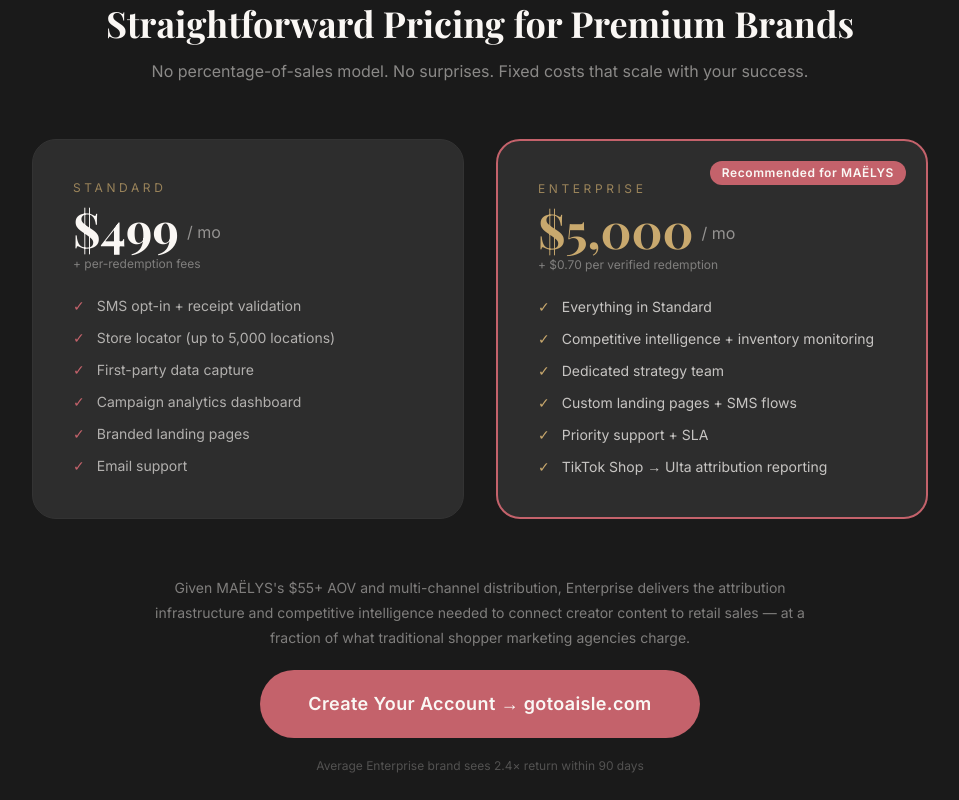
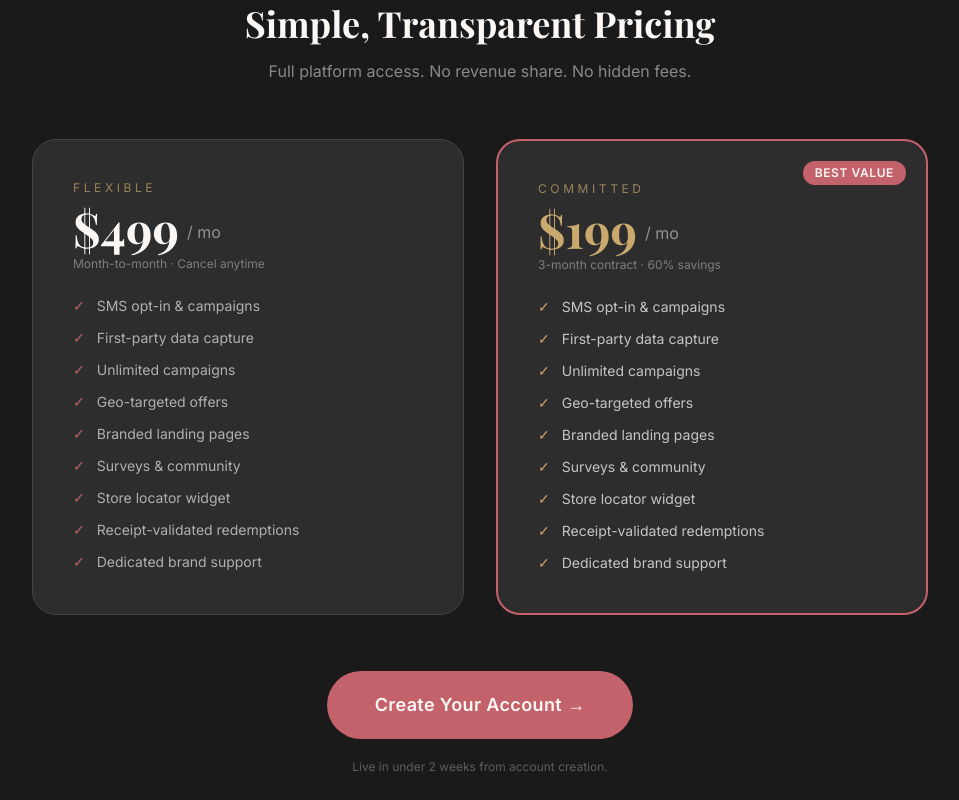
Before and after one commit to roko-boy/aisle-maelys-flywheel, a Next.js app: page / in a window 1280 px wide. Shown: the part 3560-4360 px from the top of the page, without its empty margins (160-1119 px from the left). Built offline with nearby package versions, Linux system fonts and the light colour scheme; a web font is replaced by a local one.

Commit message:
Fix pricing tiers:  MTM + /3mo contract, update CTA to brands.gotoaisle.com/signup

```diff
--- a/app/page.tsx
+++ b/app/page.tsx
@@ -530,31 +530,31 @@
               className="text-xs tracking-[0.4em] uppercase mb-3"
               style={{ color: "#C9A96E", fontFamily: "var(--font-inter)" }}
             >
-              Investment
+              Pricing
             </p>
             <h2
               className="text-4xl font-bold"
               style={{ fontFamily: "var(--font-playfair)", color: "#FAF7F4" }}
             >
-              Straightforward Pricing for Premium Brands
+              Simple, Transparent Pricing
             </h2>
             <p className="mt-4 text-base" style={{ fontFamily: "var(--font-inter)", color: "#FAF7F4", opacity: 0.5 }}>
-              No percentage-of-sales model. No surprises. Fixed costs that scale with your success.
+              Full platform access. No revenue share. No hidden fees.
             </p>
           </div>
 
           <div className="grid grid-cols-1 md:grid-cols-2 gap-8 mb-14">
-            {/* Standard */}
+            {/* Month-to-month */}
             <div
               className="rounded-3xl p-10 border flex flex-col"
-              style={{ backgroundColor: "#2D2D2D", borderColor: "#333333" }}
+              style={{ backgroundColor: "#2D2D2D", borderColor: "#444444" }}
             >
               <div className="mb-6">
                 <p
                   className="text-xs tracking-[0.3em] uppercase mb-2"
                   style={{ fontFamily: "var(--font-inter)", color: "#C9A96E", opacity: 0.7 }}
                 >
-                  Standard
+                  Flexible
                 </p>
                 <div className="flex items-end gap-2 mb-1">
                   <span
@@ -568,18 +568,21 @@
                   </span>
                 </div>
                 <p className="text-xs" style={{ fontFamily: "var(--font-inter)", color: "#FAF7F4", opacity: 0.4 }}>
-                  + per-redemption fees
+                  Month-to-month · Cancel anytime
                 </p>
               </div>
               <div className="flex-1">
                 <ul className="space-y-3">
                   {[
-                    "SMS opt-in + receipt validation",
-                    "Store locator (up to 5,000 locations)",
+                    "SMS opt-in & campaigns",
                     "First-party data capture",
-                    "Campaign analytics dashboard",
+                    "Unlimited campaigns",
+                    "Geo-targeted offers",
                     "Branded landing pages",
-                    "Email support",
+                    "Surveys & community",
+                    "Store locator widget",
+                    "Receipt-validated redemptions",
+                    "Dedicated brand support",
                   ].map((item) => (
                     <li key={item} className="flex items-start gap-3 text-sm" style={{ fontFamily: "var(--font-inter)" }}>
                       <span style={{ color: "#C4626B" }}>✓</span>
@@ -590,7 +593,7 @@
               </div>
             </div>
 
-            {/* Enterprise */}
+            {/* 3-month contract */}
             <div
               className="rounded-3xl p-10 flex flex-col relative overflow-hidden"
               style={{ backgroundColor: "#2D2D2D", border: "2px solid #C4626B" }}
@@ -599,39 +602,42 @@
                 className="absolute top-5 right-5 text-xs font-semibold px-3 py-1 rounded-full"
                 style={{ backgroundColor: "#C4626B", color: "#FAF7F4", fontFamily: "var(--font-inter)", letterSpacing: "0.05em" }}
               >
-                Recommended for MAËLYS
+                BEST VALUE
               </div>
               <div className="mb-6">
                 <p
                   className="text-xs tracking-[0.3em] uppercase mb-2"
                   style={{ fontFamily: "var(--font-inter)", color: "#C9A96E", opacity: 0.7 }}
                 >
-                  Enterprise
+                  Committed
                 </p>
                 <div className="flex items-end gap-2 mb-1">
                   <span
                     className="text-5xl font-bold"
                     style={{ fontFamily: "var(--font-playfair)", color: "#C9A96E" }}
                   >
-                    $5,000
+                    $199
                   </span>
                   <span className="text-base mb-2" style={{ fontFamily: "var(--font-inter)", color: "#FAF7F4", opacity: 0.5 }}>
                     / mo
                   </span>
                 </div>
                 <p className="text-xs" style={{ fontFamily: "var(--font-inter)", color: "#FAF7F4", opacity: 0.4 }}>
-                  + $0.70 per verified redemption
+                  3-month contract · 60% savings
                 </p>
               </div>
               <div className="flex-1">
                 <ul className="space-y-3">
                   {[
-                    "Everything in Standard",
-                    "Competitive intelligence + inventory monitoring",
-                    "Dedicated strategy team",
-                    "Custom landing pages + SMS flows",
-                    "Priority support + SLA",
-                    "TikTok Shop → Ulta attribution reporting",
+                    "SMS opt-in & campaigns",
+                    "First-party data capture",
+                    "Unlimited campaigns",
+                    "Geo-targeted offers",
+                    "Branded landing pages",
+                    "Surveys & community",
+                    "Store locator widget",
+                    "Receipt-validated redemptions",
+                    "Dedicated brand support",
                   ].map((item) => (
                     <li key={item} className="flex items-start gap-3 text-sm" style={{ fontFamily: "var(--font-inter)" }}>
                       <span style={{ color: "#C9A96E" }}>✓</span>
@@ -644,20 +650,17 @@
           </div>
 
           <div className="text-center space-y-5">
-            <p className="text-sm max-w-2xl mx-auto" style={{ fontFamily: "var(--font-inter)", color: "#FAF7F4", opacity: 0.45, lineHeight: "1.8" }}>
-              Given MAËLYS&apos;s $55+ AOV and multi-channel distribution, Enterprise delivers the attribution infrastructure and competitive intelligence needed to connect creator content to retail sales — at a fraction of what traditional shopper marketing agencies charge.
-            </p>
             <a
-              href="https://gotoaisle.com"
+              href="https://brands.gotoaisle.com/signup"
               target="_blank"
               rel="noopener noreferrer"
               className="inline-block px-12 py-5 rounded-full font-semibold text-lg transition-all hover:opacity-90"
               style={{ backgroundColor: "#C4626B", color: "#FAF7F4", fontFamily: "var(--font-inter)", letterSpacing: "0.02em" }}
             >
-              Create Your Account → gotoaisle.com
+              Create Your Account →
             </a>
-            <p className="text-xs" style={{ color: "#FAF7F4", opacity: 0.25, fontFamily: "var(--font-inter)" }}>
-              Average Enterprise brand sees 2.4× return within 90 days
+            <p className="text-xs" style={{ color: "#FAF7F4", opacity: 0.3, fontFamily: "var(--font-inter)" }}>
+              Live in under 2 weeks from account creation.
             </p>
           </div>
         </div>
```
